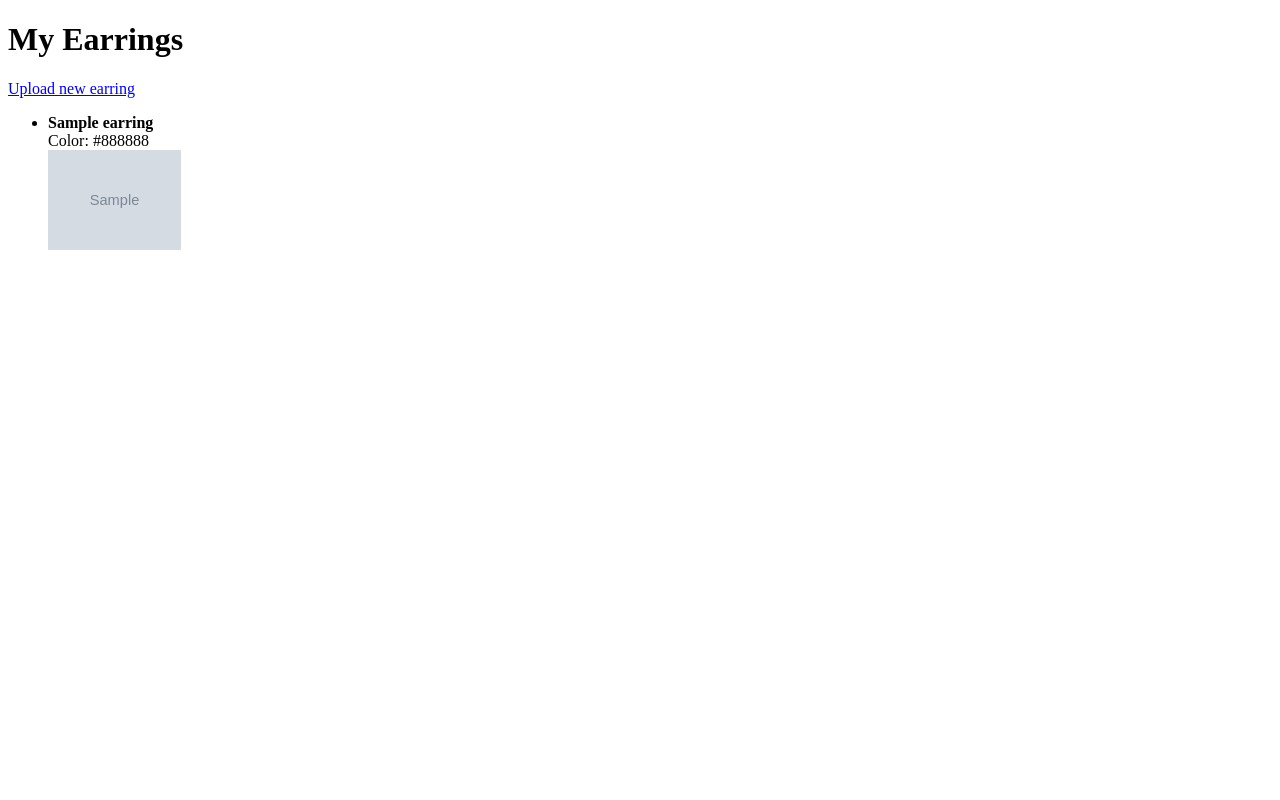
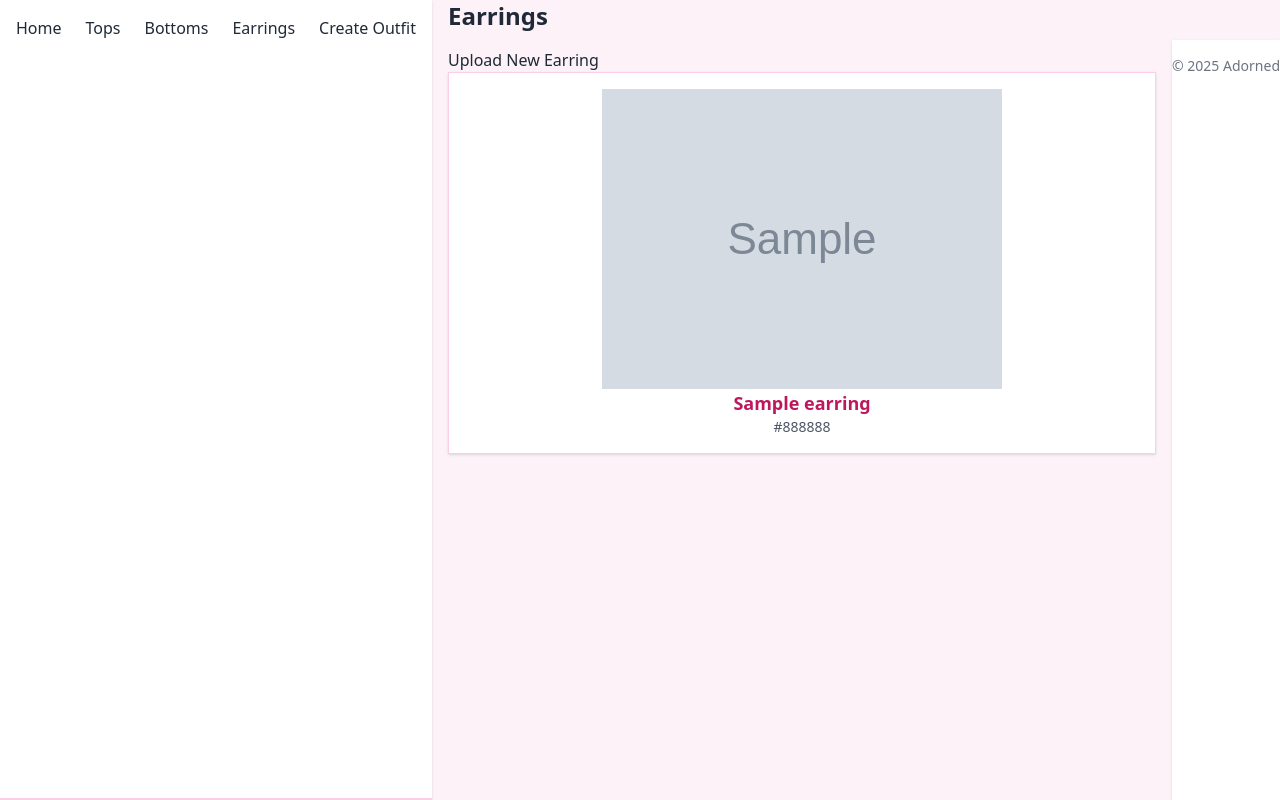
Before and after one commit to ccu700037/earring-outfit-app, a Django app: template catalogue/templates/catalogue/earrings_list.html in a window 1280 px wide. Run offline with Django 5.2, Linux system fonts and the light colour scheme; the template is opened without the code that fills it: values that come from a table or form of the project are taken from there, others are empty; tables that the repository leaves empty hold one stand-in row (values such as "Sample post"); grey boxes marked "Sample" are stand-in pictures; some libraries are stand-ins or nearby versions.

Commit message:
initial implementation of django templates and tailwind css

```diff
--- /dev/null
+++ b/catalogue/templates/catalogue/base.html
@@ -0,0 +1,32 @@
+<!DOCTYPE html>
+<html>
+    <head>
+        <meta charset="UTF-8" />
+        <title>{% block title %}Adorned{% endblock title %}</title>
+
+        <script src="https://cdn.tailwindcss.com"></script>
+
+        {% block extra_head %}{% endblock %}
+    </head>
+    <body class="bg-pink-50 text-gray-800 min-h-screen flex flex-row">
+
+        <!-- Navbar -->
+        <nav class="sticky bg-white shadow border-b-2 border-pink-200">
+            <div class="max-w-6xl mx-auto px-4 py-4 flex gap-6 font-medium">
+                <a class="hover:text-pink-600" href="{% url 'home' %}">Home</a>
+                <a class="hover:text-pink-600" href="{% url 'top_list' %}">Tops</a>
+                <a class="hover:text-pink-600" href="{% url 'bottom_list' %}">Bottoms</a>
+                <a class="hover:text-pink-600" href="{% url 'earring_list' %}">Earrings</a>
+                <a class="hover:text-pink-600" href="{% url 'outfit_list' %}">Create Outfit</a>
+            </div>
+        </nav>
+
+        <main class="flex-1 max-w-6xl mx-auto px-4">
+            {% block content %}{% endblock %}
+        </main>
+
+        <footer class="bg-white shadow py-4 mt-10 text-center text-sm text-gray-500">
+            &copy; {{ year|default:2025 }} Adorned
+        </footer>
+    </body>
+</html>
--- a/catalogue/templates/catalogue/earrings_list.html
+++ b/catalogue/templates/catalogue/earrings_list.html
@@ -1,23 +1,18 @@
-<!DOCTYPE html>
-<html>
-    <head>
-        <title>Earring List</title>
-    </head>
-    <body>
-        <h1>My Earrings</h1>
+{% extends "base.html" %}
+{% block title %}Earrings{% endblock title %}
+{% block content %}
+<h1 class="text-2xl font-semibold mb-4">Earrings</h1>
+<a class="btn" href="{% url 'earring_upload' %}">Upload New Earring</a>
 
-        <a href="{% url 'earring_upload' %}">Upload new earring</a>
-
-        <ul>
-            {% for earring in earrings %}
-            <li>
-                <strong>{{ earring.name }}</strong><br>
-                Color: {{ earring.color }}<br>
-                <img src="{{ earring.image.url }}" alt="{{ earring.name }}" style="height: 100px;">
-            </li>
-            {% empty %}
-            <li>No earrings yet.</li>
-            {% endfor %}
-        </ul>
-    </body>
-</html>
+<div class="grid gap-6">
+    {% for earring in earrings %}
+    <div class="border border-pink-200 rounded-2x1 shadow p-4 bg-white">
+        <img class="mx-auto object-contain" src="{{ earring.image.url }}" alt="{{ earring.name }}">
+        <h2 class="text-lg font-semibold text-pink-700 text-center">{{ earring.name }}</h2>
+        <div class="text-sm text-gray-600 text-center">{{ earring.color }}</div>
+    </div>
+    {% empty %}
+    <p>No earrings yet.</p>
+    {% endfor %}
+</div>
+{% endblock %}
--- a/catalogue/views.py
+++ b/catalogue/views.py
@@ -3,7 +3,7 @@ from .models import Earring, Top, Bottom, Outfit, suggest_earrings
 from .forms import EarringForm, TopForm, BottomForm, OutfitForm
 
 def earrings_list(request):
-    earrings = Earring.objects.all()
+    earrings = Earring.objects.order_by("color", "name")
     return render(request, "catalogue/earrings_list.html", {"earrings": earrings})
 
 def earring_upload(request):
@@ -17,7 +17,7 @@ def earring_upload(request):
     return render(request, "catalogue/earring_upload.html", {"form": form})
 
 def tops_list(request):
-    tops = Top.objects.all()
+    tops = Top.objects.order_by("color", "name")
     return render(request, "catalogue/tops_list.html", {"tops": tops})
 
 def top_upload(request):
@@ -31,7 +31,7 @@ def top_upload(request):
     return render(request, "catalogue/top_upload.html", {"form": form})
 
 def bottoms_list(request):
-    bottoms = Bottom.objects.all()
+    bottoms = Bottom.objects.order_by("color", "name")
     return render(request, "catalogue/bottoms_list.html", {"bottoms": bottoms})
 
 def bottom_upload(request):
```
